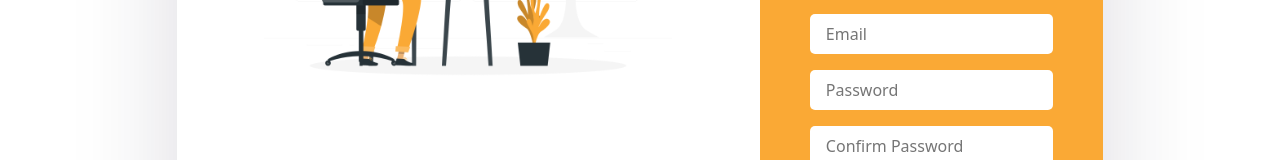
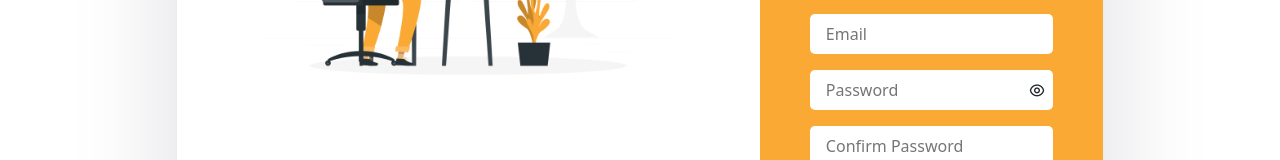
Before and after one commit to pariweshtamr/tours-travel-frontend, a React (Create React App) app: page /register in a window 1280 px wide. Shown: the part 504-664 px from the top of the page. Built offline with nearby package versions, Linux system fonts and the light colour scheme; a web font is replaced by a local one.

Commit message:
added feature to hide/unhide password input filed on register, login and update password pages

```diff
--- a/src/pages/login/Login.js
+++ b/src/pages/login/Login.js
@@ -10,6 +10,7 @@ const Login = () => {
   const dispatch = useDispatch()
   const navigate = useNavigate()
   const { user, isLoading } = useSelector((state) => state.auth)
+  const [reveal, setReveal] = useState(false)
   const [formData, setFormData] = useState({
     email: undefined,
     password: undefined,
@@ -62,13 +63,26 @@ const Login = () => {
                     />
                   </Form.Group>
                   <Form.Group>
+                    <div className="pw-input">
                       <input
-                      type="password"
+                        type={reveal ? "text" : "password"}
                         placeholder="Password"
                         required
                         id="password"
                         onChange={handleChange}
                       />
+                      {!reveal ? (
+                        <i
+                          className="ri-eye-line show-pw"
+                          onClick={() => setReveal(true)}
+                        ></i>
+                      ) : (
+                        <i
+                          className="ri-eye-off-line show-pw"
+                          onClick={() => setReveal(false)}
+                        ></i>
+                      )}
+                    </div>
                   </Form.Group>
                   <Button
                     disabled={isLoading}
--- a/src/pages/register/Register.js
+++ b/src/pages/register/Register.js
@@ -20,6 +20,7 @@ const Register = () => {
   const [formData, setFormData] = useState(initialState)
   const [meter, setMeter] = useState(false)
   const [isLoading, setIsLoading] = useState(false)
+  const [reveal, setReveal] = useState(false)
 
   const atLeastOneUpperCase = /[A-Z]/g // capital letters from A - Z
   const atLeastOneLowerCase = /[a-z]/g // capital letters from a - z
@@ -131,16 +132,30 @@ const Register = () => {
                     />
                   </Form.Group>
                   <Form.Group>
+                    <div className="pw-input">
                       <input
                         onKeyDown={() => setMeter(true)}
-                      type="password"
+                        type={reveal ? "text" : "password"}
                         placeholder="Password"
                         required
                         id="password"
                         onChange={handleChange}
                         value={formData.password}
                         minLength={7}
+                        style={{ width: "100%" }}
                       />
+                      {!reveal ? (
+                        <i
+                          className="ri-eye-line show-pw"
+                          onClick={() => setReveal(true)}
+                        ></i>
+                      ) : (
+                        <i
+                          className="ri-eye-off-line show-pw"
+                          onClick={() => setReveal(false)}
+                        ></i>
+                      )}
+                    </div>
                     {meter && (
                       <>
                         <div className="password-strength-text mt-2">
@@ -153,7 +168,9 @@ const Register = () => {
                             ? "Good"
                             : passwordStrength === 4
                             ? "Good"
-                            : "Excellent"}
+                            : passwordStrength === 5
+                            ? "Excellent"
+                            : ""}
                         </div>
                         <div className="password-strength-meter"></div>
 
--- a/src/pages/userProfile/UserProfile.js
+++ b/src/pages/userProfile/UserProfile.js
@@ -33,6 +33,7 @@ const UserProfile = () => {
   const [formData, setFormData] = useState(initialState)
   const [show, setShow] = useState(false)
   const [meter, setMeter] = useState(false)
+  const [reveal, setReveal] = useState(false)
 
   const atLeastOneUpperCase = /[A-Z]/g // capital letters from A - Z
   const atLeastOneLowerCase = /[a-z]/g // capital letters from a - z
@@ -120,17 +121,29 @@ const UserProfile = () => {
             </FormGroup>
             <FormGroup className="d-flex flex-column gap-1 mb-3">
               <label htmlFor="password">New Password</label>
-              <div>
+              <div className="pw-input">
                 <input
                   onKeyDown={() => setMeter(true)}
-                  type="password"
+                  type={reveal ? "text" : "password"}
                   className="profile-input"
                   placeholder="********"
                   id="password"
                   onChange={handleChange}
                   value={formData.password}
                   minLength={7}
+                  style={{ width: "100%" }}
                 />
+                {!reveal ? (
+                  <i
+                    className="ri-eye-line show-pw"
+                    onClick={() => setReveal(true)}
+                  ></i>
+                ) : (
+                  <i
+                    className="ri-eye-off-line show-pw"
+                    onClick={() => setReveal(false)}
+                  ></i>
+                )}
               </div>
               {meter && (
                 <>
@@ -144,7 +157,9 @@ const UserProfile = () => {
                       ? "Good"
                       : passwordStrength === 4
                       ? "Good"
-                      : "Excellent"}
+                      : passwordStrength === 5
+                      ? "Excellent"
+                      : ""}
                   </div>
                   <div className="password-strength-meter"></div>
 
--- a/src/pages/userProfile/userProfile.scss
+++ b/src/pages/userProfile/userProfile.scss
@@ -68,6 +68,17 @@
   border: none;
   border-bottom: 1px solid #000;
 }
+.pw-input {
+  position: relative;
+  display: flex;
+  align-items: center;
+
+  .show-pw {
+    position: absolute;
+    right: 0.5rem;
+    cursor: pointer;
+  }
+}
 
 .booking-table-head {
   font-weight: bold;
```
Lines whose indentation alone changed are shown as unchanged.
